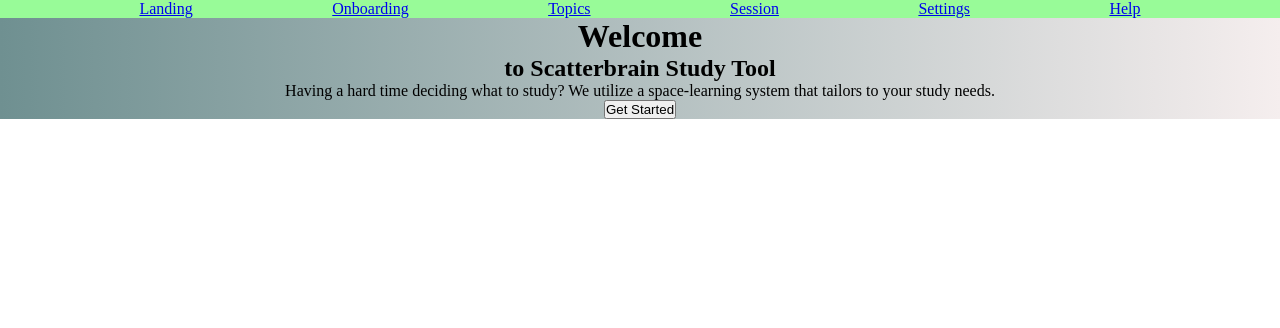
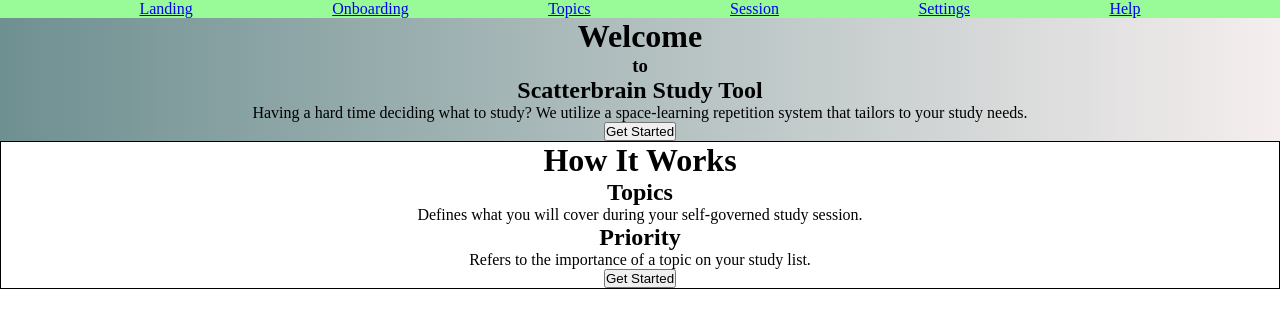
Before and after one commit to bellmarc/scatterbrain-study-app, a React (Create React App) app in the folder client/: page /onboard in a window 1280 px wide. Shown: the top 328 px of the page. Built offline with nearby package versions, Linux system fonts and the light colour scheme.

Commit message:
Updated naming conventions under Onboarding folder

```diff
--- /dev/null
+++ b/client/src/components/Onboarding/HowItWorks.js
@@ -0,0 +1,23 @@
+import React from "react";
+import "../../style/HowItWorks.css";
+
+function HowItWorks() {
+  return (
+    <div className="how-page">
+      <div className="how-text-container">
+        <h1>How It Works</h1>
+        <h2>Topics</h2>
+        <p>
+          Defines what you will cover during your self-governed study session.
+        </p>
+        <h2>Priority</h2>
+        <p>
+          Refers to the importance of a topic on your study list.
+        </p>
+        <button className="how-btn">Get Started</button>
+      </div>
+    </div>
+  );
+}
+
+export default HowItWorks;
--- a/client/src/components/Onboarding/Onboarding.js
+++ b/client/src/components/Onboarding/Onboarding.js
@@ -1,13 +1,14 @@
 import React from 'react';
-import OnboardingWelcome from '../Onboarding/OnboardingWelcome.js';
+import Welcome from './Welcome.js';
+import HowItWorks from './HowItWorks.js';
 
 //hook here
 const Onboarding = (props) => {
   return (
       <div>
         {/* if else switching routes (displays each onboarding component) */}
-          <OnboardingWelcome />
-
+          <Welcome />
+          <HowItWorks />
       </div>
   )
 }
--- a/client/src/components/Onboarding/OnboardingWelcome.js
+++ b/client/src/components/Onboarding/Welcome.js
@@ -1,14 +1,15 @@
 import React from "react";
-import "../../style/OnboardingWelcome.css";
+import "../../style/Welcome.css";
 
-function OnboardingWelcome() {
+function Welcome() {
   return (
     <div className="welcome-page">
       <div className="text-container">
         <h1>Welcome</h1>
-        <h2>to Scatterbrain Study Tool</h2>
+        <h3>to</h3>
+        <h2>Scatterbrain Study Tool</h2>
         <p className="welcome-info">
-          Having a hard time deciding what to study? We utilize a space-learning
+          Having a hard time deciding what to study? We utilize a space-learning repetition
           system that tailors to your study needs.
         </p>
         <button className="welcome-btn">Get Started</button>
@@ -17,4 +18,4 @@ function OnboardingWelcome() {
   );
 }
 
-export default OnboardingWelcome;
+export default Welcome;
--- /dev/null
+++ b/client/src/style/HowItWorks.css
@@ -0,0 +1,4 @@
+.how-text-container {
+    border: 1px solid black;
+    text-align: center;
+}
```
Also changed, not shown: client/src/style/Welcome.css (renamed from client/src/style/OnboardingWelcome.css).
